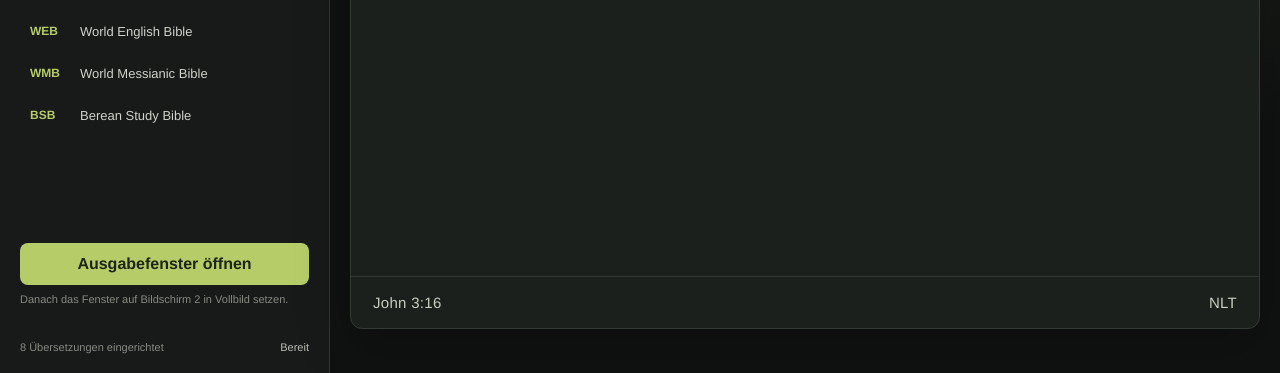
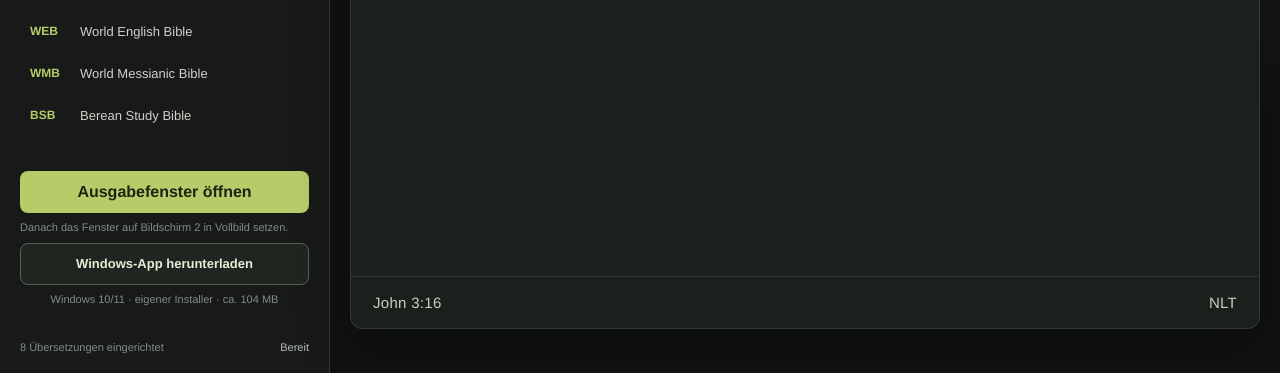
Before and after one commit to gmediav1/bible-presenter-web, a website built with Vite: page index.html in a window 1280 px wide. Shown: the part 427-800 px from the top of the page. Built offline with nearby package versions, Linux system fonts and the light colour scheme.

Commit message:
Add Windows app download button

```diff
--- a/src/main.js
+++ b/src/main.js
@@ -99,6 +99,7 @@ function render() {
         <div class="output-controls">
           <button id="open-output" class="output-button" type="button">${desktop ? "Ausgabe auf Bildschirm 2 öffnen" : "Ausgabefenster öffnen"}</button>
           <p>${desktop ? "Der zweite Bildschirm wird automatisch erkannt und im Vollbild verwendet." : "Danach das Fenster auf Bildschirm 2 in Vollbild setzen."}</p>
+          ${!desktop ? '<a class="download-button" href="https://github.com/gmediav1/bible-presenter-web/releases/download/v1.0.0/Bible-Presenter-Setup-1.0.0.exe" target="_blank" rel="noopener">Windows-App herunterladen</a><p class="download-note">Windows 10/11 · eigener Installer · ca. 104 MB</p>' : ""}
           ${desktop ? `<label class="display-label" for="output-display">Ausgabebildschirm</label><select id="output-display"><option value="">Automatisch: zweiter Bildschirm</option>${desktopSettings.displays.map((display) => `<option value="${escapeAttr(display.id)}" ${display.id === desktopSettings.preferredOutputDisplayId ? "selected" : ""}>${escapeHtml(display.label)}</option>`).join("")}</select>` : ""}
         </div>
         <footer><span>8 Übersetzungen eingerichtet</span><span class="status ${current.verses.length ? "ready" : ""}">${current.verses.length ? "Live bereit" : "Bereit"}</span></footer>
--- a/src/styles.css
+++ b/src/styles.css
@@ -29,7 +29,7 @@ input:focus, select:focus { border-color:#b6cc68; box-shadow:0 0 0 3px rgb(182 2
 .translation-code { font-weight:800; color:#b6cc68; font-size:12px; }
 .license { color:#d6d5bc; font-size:10px; letter-spacing:.04em; }
 footer { display:flex; justify-content:space-between; color:#858b82; font-size:11px; }
-.output-controls { display:grid; gap:7px; }.output-controls p { margin:0; color:#858b82; font-size:11px; line-height:1.4; }.output-button { width:100%; min-height:42px; }.display-label { margin:7px 0 -2px; }
+.output-controls { display:grid; gap:7px; }.output-controls p { margin:0; color:#858b82; font-size:11px; line-height:1.4; }.output-button, .download-button { width:100%; min-height:42px; }.download-button { display:flex; align-items:center; justify-content:center; border:1px solid #596052; border-radius:8px; padding:0 14px; color:#e8edda; background:#20251f; font-size:13px; font-weight:700; text-align:center; text-decoration:none; }.download-button:hover { background:#2a3127; border-color:#b6cc68; }.download-note { text-align:center; }.display-label { margin:7px 0 -2px; }
 .status { color:#b9bdb4; }.status.ready { color:#b6cc68; }
 .stage-wrap { min-width:0; padding:20px; display:grid; grid-template-rows:auto minmax(0, 1fr) auto auto; gap:12px; background:radial-gradient(circle at 75% 18%, #252a22 0, #101211 48%); }
 .stage-toolbar { display:flex; align-items:center; justify-content:space-between; color:#afb5aa; font-size:13px; }.stage-toolbar button { padding:9px 13px; }
```
Also changed, not shown: README.md.
